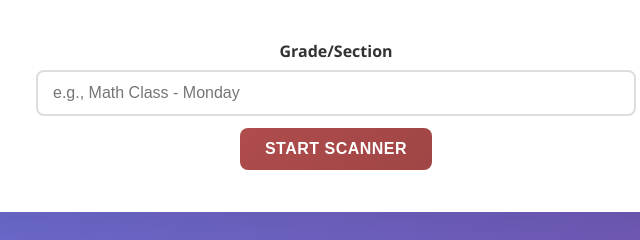
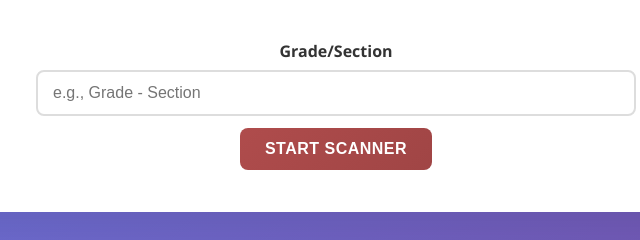
Before and after one commit to kyleee333333/QGHS-Attendance, a plain HTML site: page qg attend/file1.html in a window 1280 px wide. Both pictures are taken after a click on the button "📷 Scanner". Shown: the part 279-519 px from the top of the page, 304-944 px from the left. Drawn offline with Linux system fonts and the light colour scheme.

Commit message:
Add files via upload

```diff
--- a/qg attend/file1.html
+++ b/qg attend/file1.html
@@ -78,7 +78,6 @@
             .nav-tabs { flex-direction:column; }
             .date-filter { flex-direction:column; }
         }
-
     </style>
 </head>
 <body>
@@ -135,7 +134,7 @@
             <div class="scanner-container">
                 <div class="form-group">
                     <label for="sectionName">Grade/Section</label>
-                    <input type="text" id="sectionName" placeholder="e.g., Math Class - Monday">
+                    <input type="text" id="sectionName" placeholder="e.g., Grade - Section">
                 </div>
 
                 <div style="margin:12px 0;">
```
